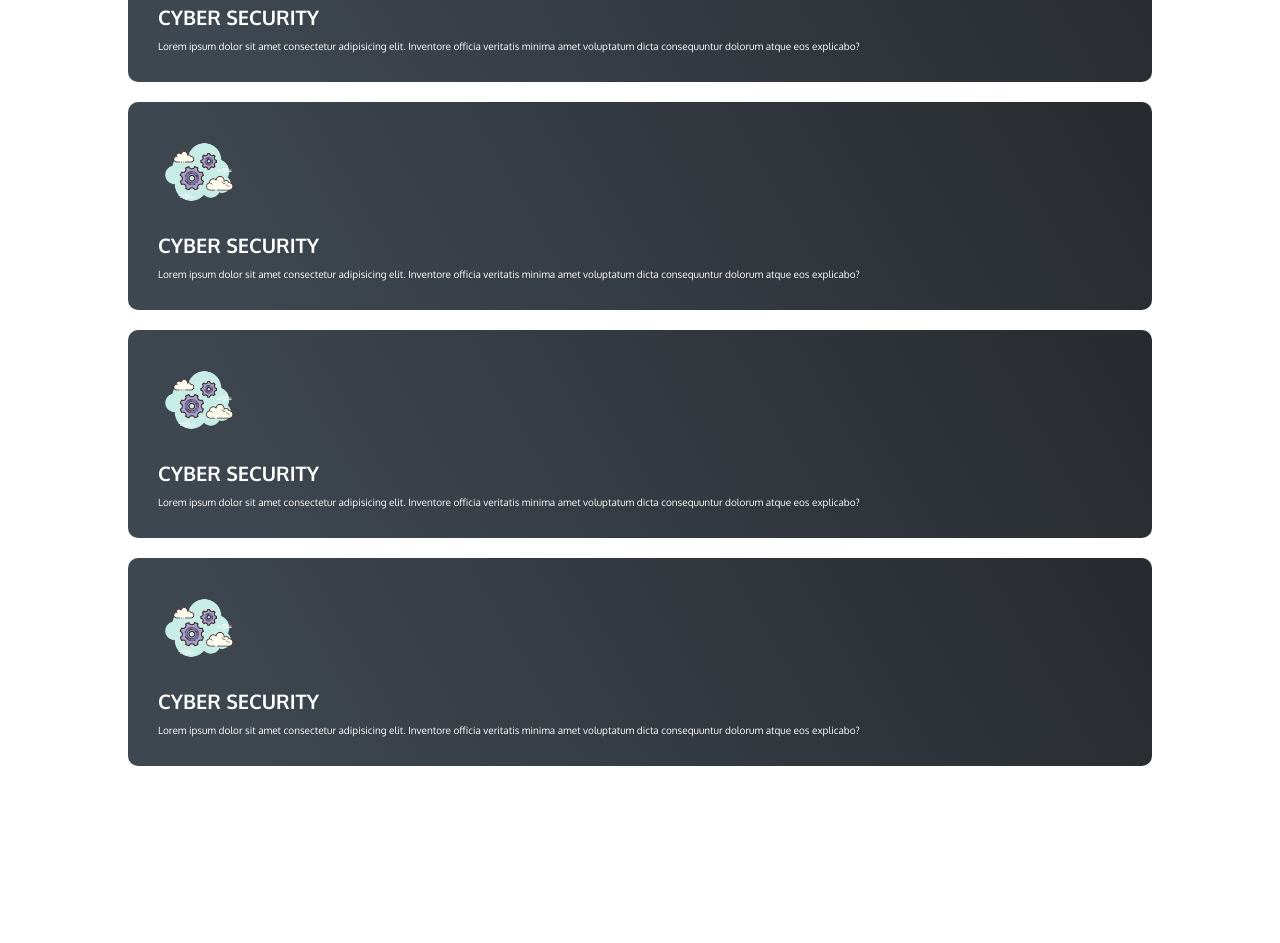
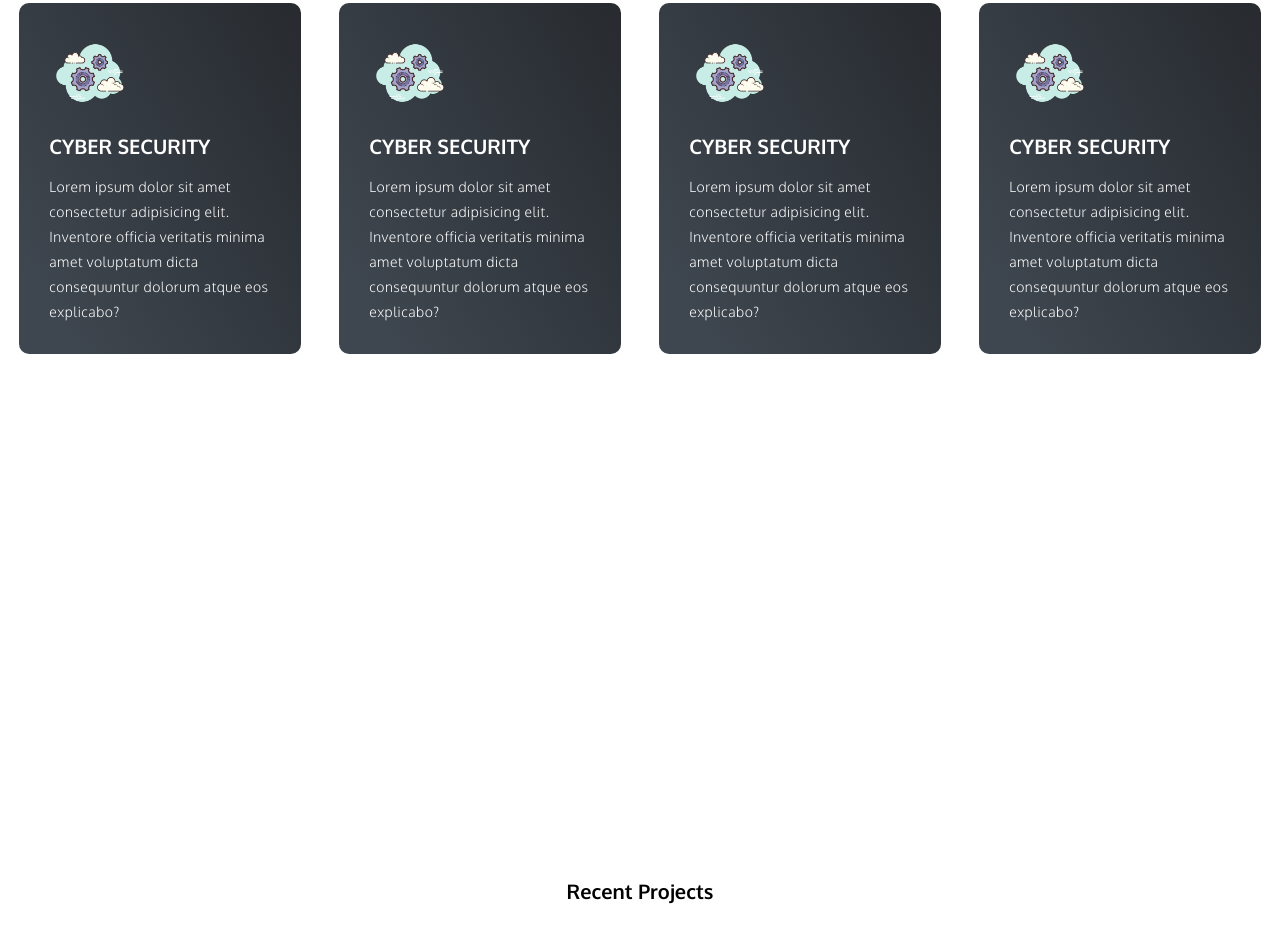
Before and after one commit to SethMegbetor/jsc1bp1, a plain HTML site: page index.html in a window 1280 px wide. Shown: the part 1109-2052 px from the top of the page. Before the commit the page ends 1965 px from the top, so only its background shows below. Drawn offline with Linux system fonts and the light colour scheme.

Commit message:
catch up Friday morning

```diff
--- a/index.html
+++ b/index.html
@@ -110,5 +110,14 @@
       </div>
     </section>
     <!-- end of services section -->
+
+    <!-- start of project section -->
+    <div id="projects">
+      <div class="projects container">
+        <div class="projects-header">
+          <h1 class="section-title">Recent <span>Projects</span></h1>
+        </div>
+      </div>
+    </div>
   </body>
 </html>
--- a/style.css
+++ b/style.css
@@ -61,6 +61,16 @@ img {
 
 .brand h1 span {
   color: crimson;
+}
+
+
+p{
+  color: black;
+  font-size: 1.4rem;
+  margin-top: 5px;
+  line-height: 2.5rem;
+  font-weight: 300;
+  letter-spacing: 0.05rem;
 }
 
 /* Header Section starts here */
@@ -195,7 +205,7 @@ img {
   width: fit-content;
   font-size: 4rem;
   position: relative;
-  /* color: transparent; */
+  color: transparent;
   animation: text_reveal 0.5s ease forwards;
   animation-delay: 1s;
 }
@@ -253,6 +263,7 @@ img {
   justify-content: center;
   flex-wrap: wrap;
   margin-top: 50px;
+
 }
 
 #services .service-item {
@@ -302,6 +313,8 @@ img {
 
   /* don't forget to add the universal paragraph */
 }
+
+
 
 /* my keyframes */
 @keyframes text_reveal_box {
@@ -354,4 +367,9 @@ img {
   #header .nav-list ul li a {
     font-size: 1.8rem;
   }
+
+  #services .service-bottom .service-item{
+    flex-basis: 22%;
+    margin: 1.5%;
+  }
 }
```
